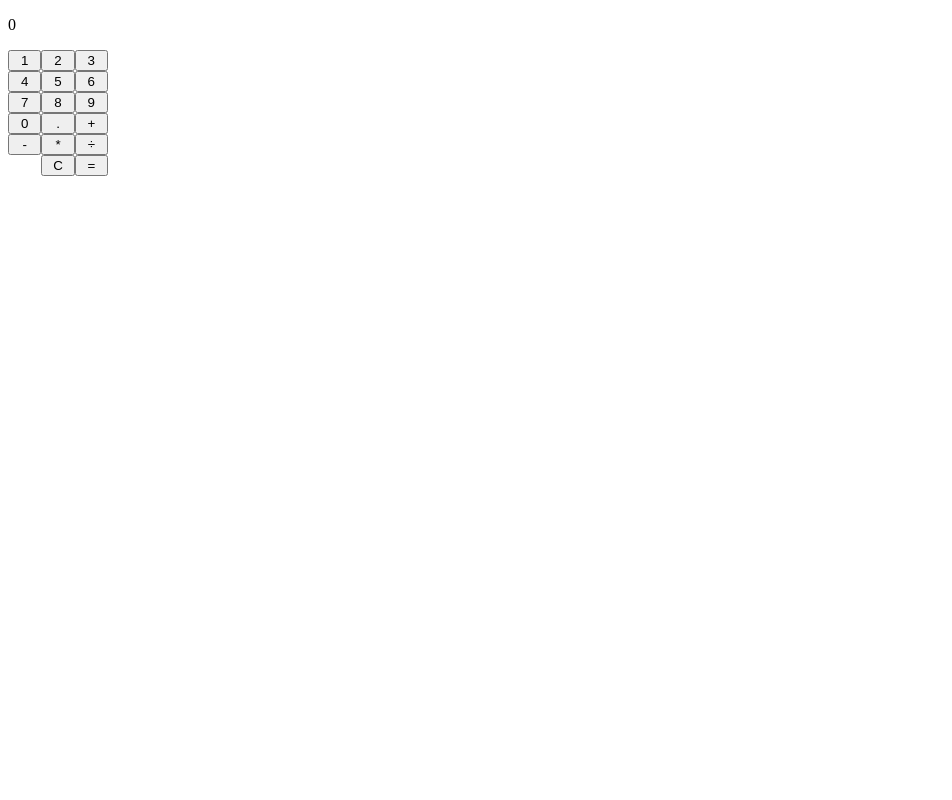
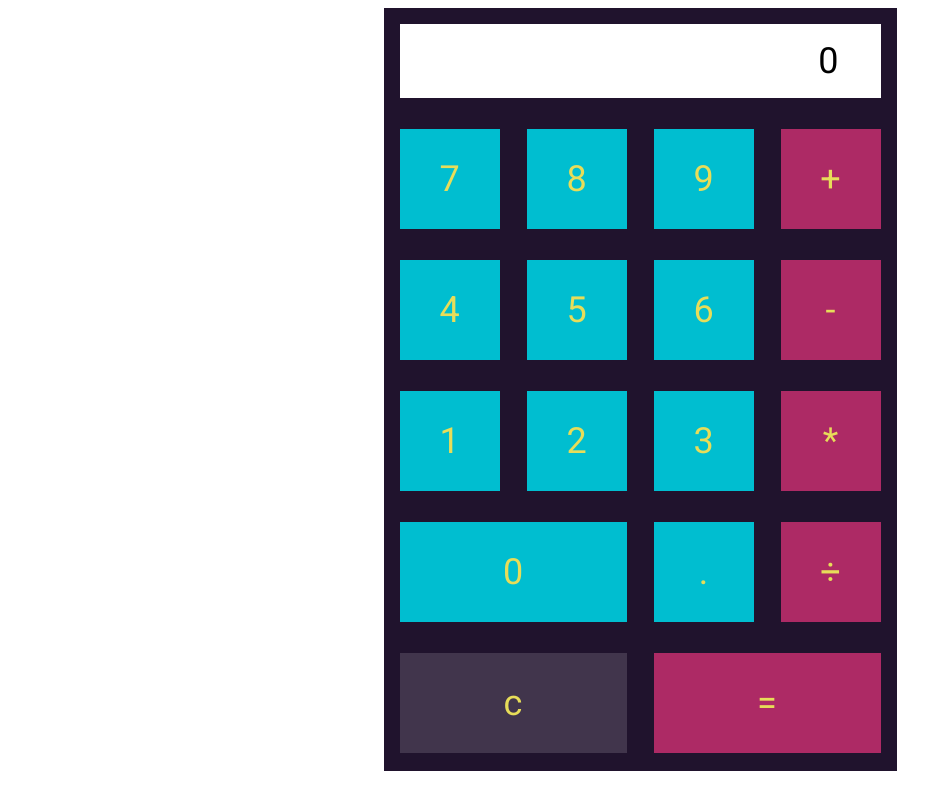
Before and after one commit to forsnakengine/mission-calculator-timfwilliams, a website: page app/index.html in a window 1280 px wide. Shown: the whole page, without its empty margins (0-952 px from the left). Drawn offline with Linux system fonts and the light colour scheme.

Commit message:
Update grid and styling to match figma

```diff
--- a/app/index.html
+++ b/app/index.html
@@ -4,10 +4,55 @@
   <meta charset="UTF-8">
   <meta name="viewport" content="width=device-width, initial-scale=1.0">
   <title>Calc-you-later SUCKER</title>
+  <link href='https://fonts.googleapis.com/css?family=Roboto' rel='stylesheet'>
   <style>
+    button {
+      color: #E7DD59;
+      font-family: Roboto;
+      font-style: normal;
+      font-weight: normal;
+      font-size: 36px;
+      line-height: 42px;
+      border: 0;
+    }
+    p {
+      font-family: Roboto;
+      font-style: normal;
+      font-weight: normal;
+      font-size: 36px;
+      line-height: 42px;
+      float: right;
+      margin-block-start: 16px;
+    }
     .grid {
-        display: grid;
-        grid-template-columns: repeat(3, 1fr);
+      display: grid;
+      grid-template-columns: repeat(4, 1fr);
+      grid-template-rows: 74px 100px 100px 100px 100px 100px;
+      column-gap: 27px;
+      row-gap: 31px;
+      margin: auto;
+    }
+    .wide {
+      grid-column: span 2;
+    }
+    .outputbox {
+      grid-column: 1 / 5;
+      background-color: white;
+    }
+    .container {
+      max-width: 513px;
+      min-height: 763px;
+      margin: auto;
+      background-color: #20132D;
+    }
+    .number {
+      background-color: #00BED0;
+    }
+    .operator {
+      background-color: #AD2A65;
+    }
+    .cbutton {
+      background-color: #41354C;
     }
   </style>
   <link rel="shortcut icon" href="./favicon.ico">
@@ -23,29 +68,27 @@
   </script>
 </head>
 <body>
-  <div max-width="80">
-    <div>
-      <p id="output">0</p>
+  <div class="container">
+    <div class="grid" style="max-width: 481px; align-self: center; padding-top: 16px">
+      <div class="outputbox"><p id="output" style="padding: 0px 42px 0px 42px">0</p></div>
+      <button onclick="numberButton(7)" type="button" class="number">7</button>
+      <button onclick="numberButton(8)" type="button" class="number">8</button>
+      <button onclick="numberButton(9)" type="button" class="number">9</button>
+      <button onclick="operatorButton('plus')" type="button" class="operator">+</button>
+      <button onclick="numberButton(4)" type="button" class="number">4</button>
+      <button onclick="numberButton(5)" type="button" class="number">5</button>
+      <button onclick="numberButton(6)" type="button" class="number">6</button>
+      <button onclick="operatorButton('minus')" type="button" class="operator">-</button>
+      <button onclick="numberButton(1)" type="button" class="number">1</button>
+      <button onclick="numberButton(2)" type="button" class="number">2</button>
+      <button onclick="numberButton(3)" type="button" class="number">3</button>
+      <button onclick="operatorButton('times')" type="button" class="operator">*</button>
+      <button onclick="numberButton(0)" type="button" class="wide number">0</button>
+      <button onclick="decimalButton()" type="button" class="number">.</button>
+      <button onclick="operatorButton('div')" type="button" class="operator">÷</button>
+      <button onclick="clearButton()" type="button" class="wide cbutton">c</button>
+      <button onclick="equalButton()" type="button" class="wide operator">=</button>
     </div>
-    <div class="grid" style="max-width: 100px">
-      <button onclick="numberButton(1)" type="button">1</button>
-      <button onclick="numberButton(2)" type="button">2</button>
-      <button onclick="numberButton(3)" type="button">3</button>
-      <button onclick="numberButton(4)" type="button">4</button>
-      <button onclick="numberButton(5)" type="button">5</button>
-      <button onclick="numberButton(6)" type="button">6</button>
-      <button onclick="numberButton(7)" type="button">7</button>
-      <button onclick="numberButton(8)" type="button">8</button>
-      <button onclick="numberButton(9)" type="button">9</button>
-      <button onclick="numberButton(0)" type="button">0</button>
-      <button onclick="decimalButton()" type="button">.</button>
-      <button onclick="operatorButton('plus')" type="button">+</button>
-      <button onclick="operatorButton('minus')" type="button">-</button>
-      <button onclick="operatorButton('times')" type="button">*</button>
-      <button onclick="operatorButton('div')" type="button">÷</button><br>
-      <button onclick="clearButton()" type="button">C</button>
-      <button onclick="equalButton()" type="button">=</button>
-  </div>
   </div>
 </body>
 </html>
```
Also changed, not shown: 1 other file.
